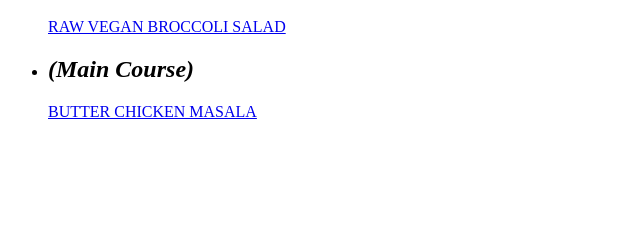
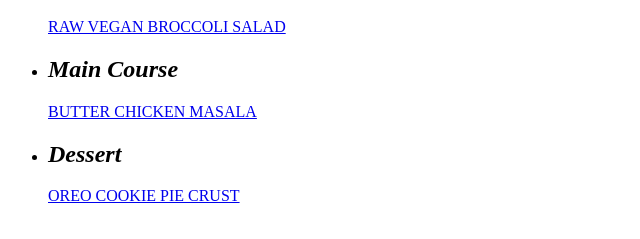
Before and after one commit to Duckie11/Odin-Recipes, a plain HTML site: page index.html in a window 1280 px wide. Shown: the part 109-348 px from the top of the page, without its empty margins (0-640 px from the left). Drawn offline with Linux system fonts and the light colour scheme.

Commit message:
Added recipe 3 to index.html

```diff
--- a/index.html
+++ b/index.html
@@ -8,11 +8,14 @@
     <body>
         <h1>Odin Recipes</h1>
         <ul>
-          <li> <h2><em>(Salad)</em></h2></li>
+          <li> <h2><em>Salad</em></h2></li>
             <a href="./recipes/Raw-Vegan_Salad.html">RAW VEGAN BROCCOLI SALAD</a>
 
-          <li> <h2><em>(Main Course)</em></h2></li>
+          <li> <h2><em>Main Course</em></h2></li>
             <a href="./recipes/Butter-Chicken.html" >BUTTER CHICKEN MASALA</a>
+
+          <li> <h2><em>Dessert</em></h2></li>
+            <a href="./recipes/Oreo-Cookie-Pie.html">OREO COOKIE PIE CRUST</a>
         </ul>
     </body>
 </html>
```
